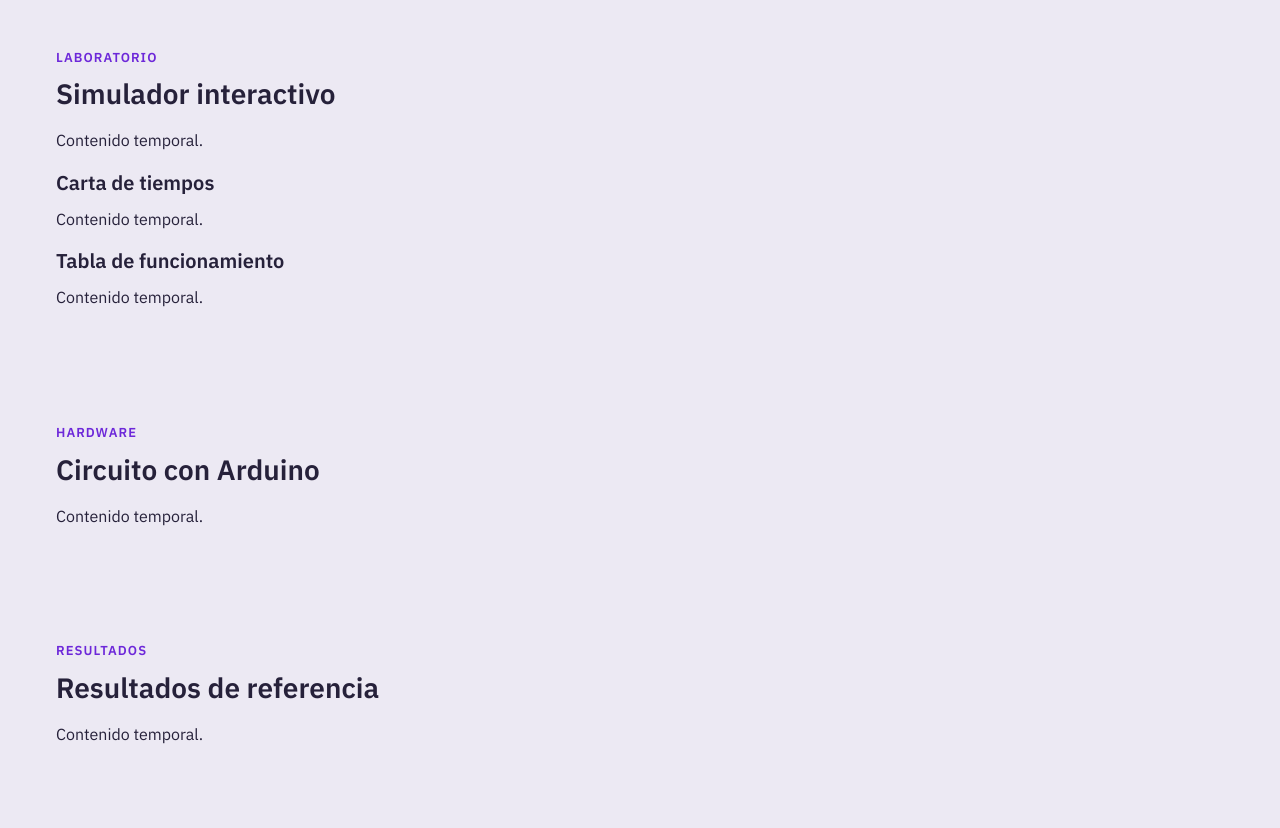
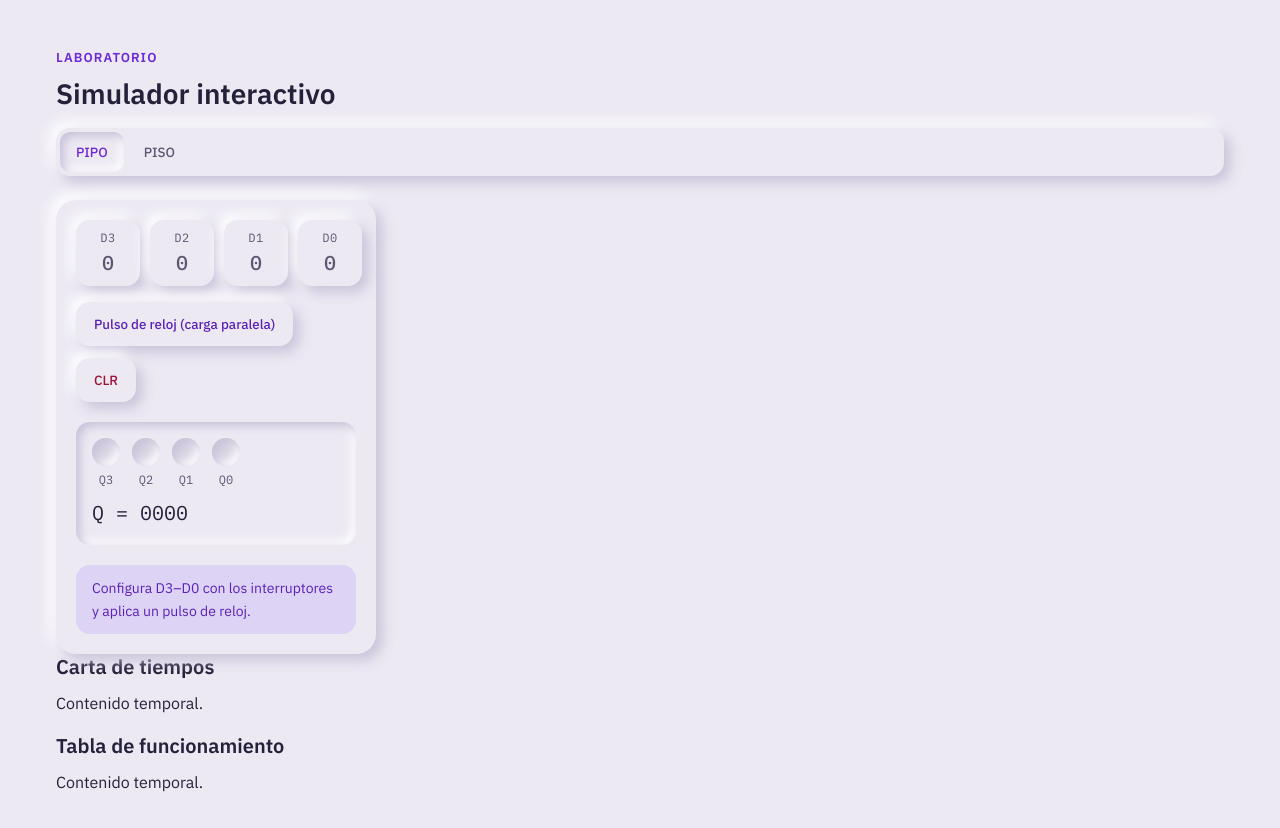
Before and after one commit to DDamianZR/registros-pipo-piso, a React (Vite) app: page / in a window 1280 px wide. Shown: the part 480-1308 px from the top of the page. Built offline with nearby package versions, Linux system fonts and the light colour scheme.

Commit message:
feat(laboratorio): agrega controles y lectura de registros PIPO y PISO

```diff
--- a/src/App.tsx
+++ b/src/App.tsx
@@ -1,6 +1,7 @@
 import SiteHeader from './components/layout/SiteHeader'
 import SiteFooter from './components/layout/SiteFooter'
 import Section from './components/layout/Section'
+import LabPanel from './components/lab/LabPanel'
 
 function App() {
   return (
@@ -14,7 +15,7 @@ function App() {
           <p>Contenido temporal.</p>
         </Section>
         <Section id="laboratorio" eyebrow="Laboratorio" title="Simulador interactivo" wide>
-          <p>Contenido temporal.</p>
+          <LabPanel />
           <h3 id="tiempos" className="ancla-interna">
             Carta de tiempos
           </h3>
--- /dev/null
+++ b/src/components/lab/ControlDeck.tsx
@@ -0,0 +1,55 @@
+import BitSwitch from '../controls/BitSwitch'
+import PushButton from '../controls/PushButton'
+import SegmentedControl from '../controls/SegmentedControl'
+import { bitAt } from '../../logic/bits'
+import type { SimAction, SimState } from '../../logic/simulator'
+
+interface ControlDeckProps {
+  state: SimState
+  dispatch: (action: SimAction) => void
+}
+
+const ETAPAS = [3, 2, 1, 0] as const
+
+function ControlDeck({ state, dispatch }: ControlDeckProps) {
+  const subtituloClk =
+    state.kind === 'PISO' ? (state.shLd === 0 ? 'cargará D' : 'desplazará →') : 'carga paralela'
+
+  return (
+    <div className="control-deck">
+      <div className="control-deck__switches">
+        {ETAPAS.map((i) => (
+          <BitSwitch
+            key={i}
+            label={`D${i}`}
+            value={bitAt(state.inputs, i)}
+            onToggle={() => dispatch({ type: 'TOGGLE_INPUT', bit: i })}
+          />
+        ))}
+      </div>
+
+      {state.kind === 'PISO' && (
+        <SegmentedControl
+          ariaLabel="SH/LD̅: carga o corrimiento"
+          value={String(state.shLd)}
+          onChange={(value) => dispatch({ type: 'SET_SH_LD', value: value === '1' ? 1 : 0 })}
+          options={[
+            { value: '0', label: 'CARGA (0)' },
+            { value: '1', label: 'CORRIMIENTO (1)' },
+          ]}
+        />
+      )}
+
+      <div className="control-deck__botones">
+        <PushButton
+          label={`Pulso de reloj (${subtituloClk})`}
+          variant="clock"
+          onPress={() => dispatch({ type: 'CLOCK_PULSE' })}
+        />
+        <PushButton label="CLR" variant="clear" onPress={() => dispatch({ type: 'CLEAR' })} />
+      </div>
+    </div>
+  )
+}
+
+export default ControlDeck
--- /dev/null
+++ b/src/components/lab/HintBar.tsx
@@ -0,0 +1,16 @@
+import { nextHint } from '../../logic/hints'
+import type { SimState } from '../../logic/simulator'
+
+interface HintBarProps {
+  state: SimState
+}
+
+function HintBar({ state }: HintBarProps) {
+  return (
+    <p className="barra-sugerencia" aria-live="polite">
+      {nextHint(state)}
+    </p>
+  )
+}
+
+export default HintBar
--- /dev/null
+++ b/src/components/lab/LabPanel.tsx
@@ -0,0 +1,41 @@
+import { useReducer, useState } from 'react'
+import { createInitialState, simulatorReducer } from '../../logic/simulator'
+import type { SimKind } from '../../logic/simulator'
+import SegmentedControl from '../controls/SegmentedControl'
+import ControlDeck from './ControlDeck'
+import RegisterReadout from './RegisterReadout'
+import SerialOutputStrip from './SerialOutputStrip'
+import HintBar from './HintBar'
+
+function LabPanel() {
+  const [pipoState, pipoDispatch] = useReducer(simulatorReducer, 'PIPO', createInitialState)
+  const [pisoState, pisoDispatch] = useReducer(simulatorReducer, 'PISO', createInitialState)
+  const [activeKind, setActiveKind] = useState<SimKind>('PIPO')
+
+  const state = activeKind === 'PIPO' ? pipoState : pisoState
+  const dispatch = activeKind === 'PIPO' ? pipoDispatch : pisoDispatch
+
+  return (
+    <div className="panel-laboratorio">
+      <SegmentedControl
+        ariaLabel="Selecciona el registro a simular"
+        value={activeKind}
+        onChange={(value) => setActiveKind(value as SimKind)}
+        options={[
+          { value: 'PIPO', label: 'PIPO' },
+          { value: 'PISO', label: 'PISO' },
+        ]}
+      />
+      <div className="panel-laboratorio__area">
+        <div className="panel-laboratorio__controles">
+          <ControlDeck state={state} dispatch={dispatch} />
+          <RegisterReadout state={state} />
+          {state.kind === 'PISO' && <SerialOutputStrip state={state} />}
+          <HintBar state={state} />
+        </div>
+      </div>
+    </div>
+  )
+}
+
+export default LabPanel
--- /dev/null
+++ b/src/components/lab/RegisterReadout.tsx
@@ -0,0 +1,26 @@
+import Led from '../controls/Led'
+import { bitAt, toBitString } from '../../logic/bits'
+import { serialOut } from '../../logic/registers'
+import type { SimState } from '../../logic/simulator'
+
+interface RegisterReadoutProps {
+  state: SimState
+}
+
+const ETAPAS = [3, 2, 1, 0] as const
+
+function RegisterReadout({ state }: RegisterReadoutProps) {
+  return (
+    <div className="lectura-registro">
+      <div className="lectura-registro__leds">
+        {ETAPAS.map((i) => (
+          <Led key={i} label={`Q${i}`} on={bitAt(state.q, i) === 1} tone="q" />
+        ))}
+        {state.kind === 'PISO' && <Led label="SER_OUT" on={serialOut(state.q) === 1} tone="serial" />}
+      </div>
+      <p className="lectura-registro__palabra mono">Q = {toBitString(state.q)}</p>
+    </div>
+  )
+}
+
+export default RegisterReadout
--- /dev/null
+++ b/src/components/lab/SerialOutputStrip.tsx
@@ -0,0 +1,36 @@
+import { bitAt, toBitString } from '../../logic/bits'
+import type { SimState } from '../../logic/simulator'
+
+interface SerialOutputStripProps {
+  state: SimState
+}
+
+const RANURAS = [1, 2, 3, 4] as const
+
+function SerialOutputStrip({ state }: SerialOutputStripProps) {
+  const { shiftsSinceLoad, loadedWord } = state
+
+  return (
+    <div className="salida-serial">
+      <div className="salida-serial__ranuras">
+        {RANURAS.map((n) => {
+          const visible = shiftsSinceLoad !== null && loadedWord !== null && n <= shiftsSinceLoad + 1
+          const resaltada = shiftsSinceLoad !== null && shiftsSinceLoad + 1 === n && n <= 4
+          const bit = visible && loadedWord !== null ? bitAt(loadedWord, n - 1) : null
+
+          return (
+            <div key={n} className={`salida-serial__ranura${resaltada ? ' salida-serial__ranura--activa' : ''}`}>
+              <span className="salida-serial__orden">{n}.º</span>
+              <span className="salida-serial__bit mono">{bit === null ? '–' : bit}</span>
+            </div>
+          )
+        })}
+      </div>
+      {shiftsSinceLoad !== null && shiftsSinceLoad >= 3 && loadedWord !== null && (
+        <p className="salida-serial__palabra mono">Palabra reconstruida: {toBitString(loadedWord)}</p>
+      )}
+    </div>
+  )
+}
+
+export default SerialOutputStrip
--- a/src/main.tsx
+++ b/src/main.tsx
@@ -9,6 +9,7 @@ import './styles/tokens.css'
 import './styles/base.css'
 import './styles/layout.css'
 import './styles/controls.css'
+import './styles/lab.css'
 import App from './App'
 
 createRoot(document.getElementById('root')!).render(
--- /dev/null
+++ b/src/styles/lab.css
@@ -0,0 +1,128 @@
+.panel-laboratorio {
+  display: flex;
+  flex-direction: column;
+  gap: 24px;
+}
+
+.panel-laboratorio__area {
+  display: grid;
+  grid-template-columns: 1fr;
+  gap: 24px;
+}
+
+.panel-laboratorio__controles {
+  display: flex;
+  flex-direction: column;
+  gap: 20px;
+  background: var(--bg);
+  border-radius: var(--radius-lg);
+  box-shadow: var(--raised);
+  padding: 20px;
+}
+
+@media (min-width: 1100px) {
+  .panel-laboratorio__area {
+    grid-template-columns: 320px 1fr;
+    align-items: start;
+  }
+
+  .panel-laboratorio__controles {
+    position: sticky;
+    top: 88px;
+  }
+}
+
+.control-deck {
+  display: flex;
+  flex-direction: column;
+  gap: 16px;
+}
+
+.control-deck__switches {
+  display: grid;
+  grid-template-columns: repeat(4, 1fr);
+  gap: 10px;
+}
+
+.control-deck__botones {
+  display: flex;
+  gap: 12px;
+  flex-wrap: wrap;
+}
+
+.lectura-registro {
+  display: flex;
+  flex-direction: column;
+  gap: 8px;
+  padding: 16px;
+  border-radius: var(--radius-md);
+  box-shadow: var(--inset);
+}
+
+.lectura-registro__leds {
+  display: flex;
+  gap: 12px;
+  flex-wrap: wrap;
+}
+
+.lectura-registro__palabra {
+  font-size: 20px;
+  color: var(--text);
+  margin: 0;
+}
+
+.salida-serial {
+  display: flex;
+  flex-direction: column;
+  gap: 12px;
+  padding: 16px;
+  border-radius: var(--radius-md);
+  box-shadow: var(--inset);
+}
+
+.salida-serial__ranuras {
+  display: flex;
+  gap: 8px;
+}
+
+.salida-serial__ranura {
+  flex: 1;
+  display: flex;
+  flex-direction: column;
+  align-items: center;
+  gap: 4px;
+  padding: 8px;
+  border-radius: var(--radius-sm);
+  background: var(--bg);
+  box-shadow: var(--raised);
+  color: var(--text-muted);
+}
+
+.salida-serial__ranura--activa {
+  box-shadow: 0 0 0 2px var(--edge), var(--raised);
+  color: var(--accent);
+}
+
+.salida-serial__orden {
+  font-size: 11px;
+}
+
+.salida-serial__bit {
+  font-size: 20px;
+  font-weight: 500;
+}
+
+.salida-serial__palabra {
+  font-size: 14px;
+  color: var(--text-muted);
+  margin: 0;
+}
+
+.barra-sugerencia {
+  margin: 0;
+  padding: 12px 16px;
+  border-radius: var(--radius-md);
+  background: var(--accent-soft);
+  color: var(--accent-strong);
+  font-size: 14px;
+}
```
